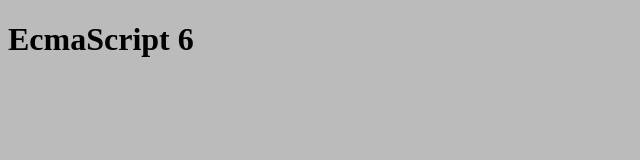
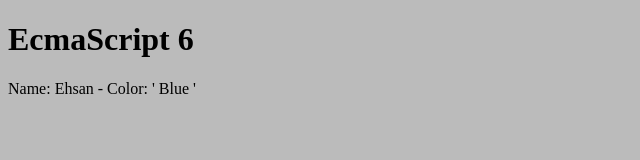
Before and after one commit to ebazaei/JavaScript-ES6, a plain HTML site: page index.html in a window 1280 px wide. Shown: the whole page, without its empty margins (0-640 px from the left). Drawn offline with Linux system fonts and the light colour scheme.

Commit message:
ES6 String

```diff
--- a/index.html
+++ b/index.html
@@ -13,7 +13,7 @@
     </header>
 
     <main>
-        <div id="stage" class="stageclass">
+        <div id="stage1" class="stageclass">
 
         </div>
     </main>
--- a/script.js
+++ b/script.js
@@ -0,0 +1,10 @@
+let divStage1 = document.getElementById('stage1')
+
+//ES6 - Template Literal
+//String by `Backtick`
+
+let name = 'Ehsan';
+let favColor = 'Blue';
+let msg = `  Name:  ${name}  - Color: \' ${favColor} \'`;
+
+divStage1.innerHTML = msg;
```
